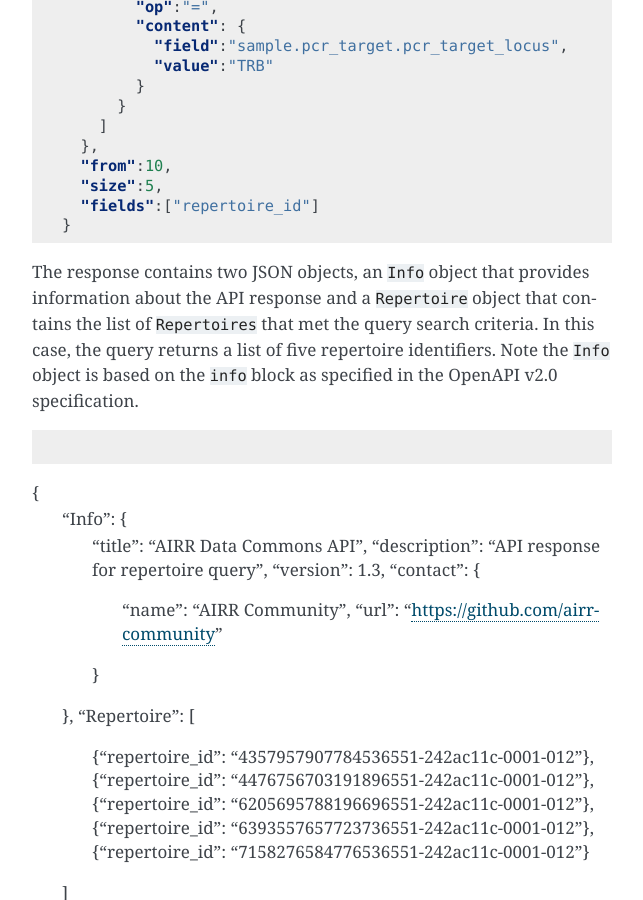
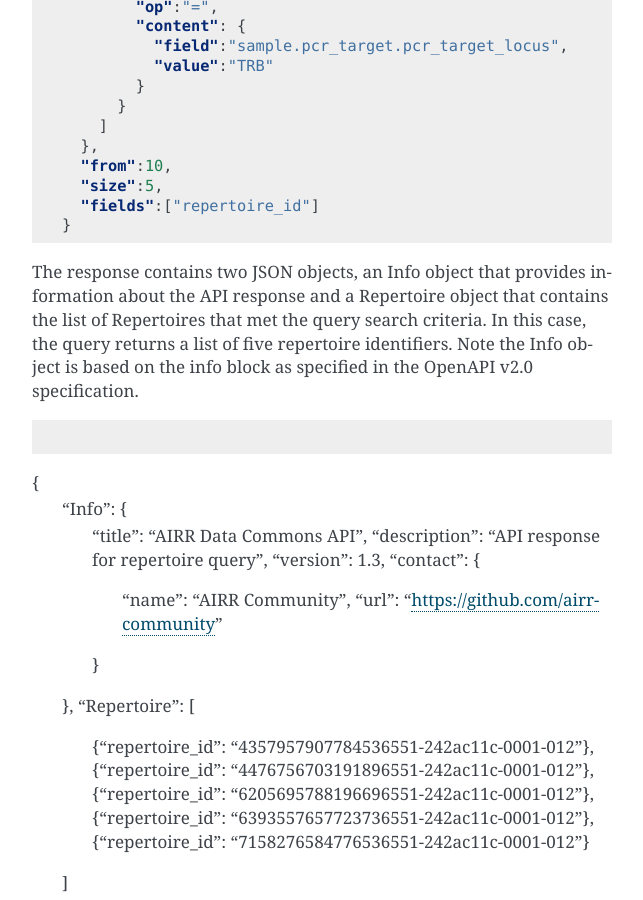
Before and after one commit to airr-community/airr-standards, a Sphinx documentation site: the page built from docs/api/overview.rst, in a window 1280 px wide and 900 px high, scrolled down 3945 px. Shown: the whole window, without its empty margins (468-1111 px from the left). Built offline with Sphinx 7.4.7, drawn with Linux system fonts in a browser that asks for light colours; pages that are not in the unit, such as notebooks, are missing from menus.

Commit message:
Format updates.

```diff
--- a/docs/api/overview.rst
+++ b/docs/api/overview.rst
@@ -177,7 +177,7 @@ The content of the JSON payload.
     "fields":["repertoire_id"]
   }
 
-The response contains two JSON objects, an ``Info`` object that provides information about the API response and a ``Repertoire`` object that contains the list of ``Repertoires`` that met the query search criteria. In this case, the query returns a list of five repertoire identifiers. Note the ``Info`` object is based on the ``info`` block as specified in the OpenAPI v2.0 specification.
+The response contains two JSON objects, an Info object that provides information about the API response and a Repertoire object that contains the list of Repertoires that met the query search criteria. In this case, the query returns a list of five repertoire identifiers. Note the Info object is based on the info block as specified in the OpenAPI v2.0 specification.
 
 .. code-block:: json
 
```
